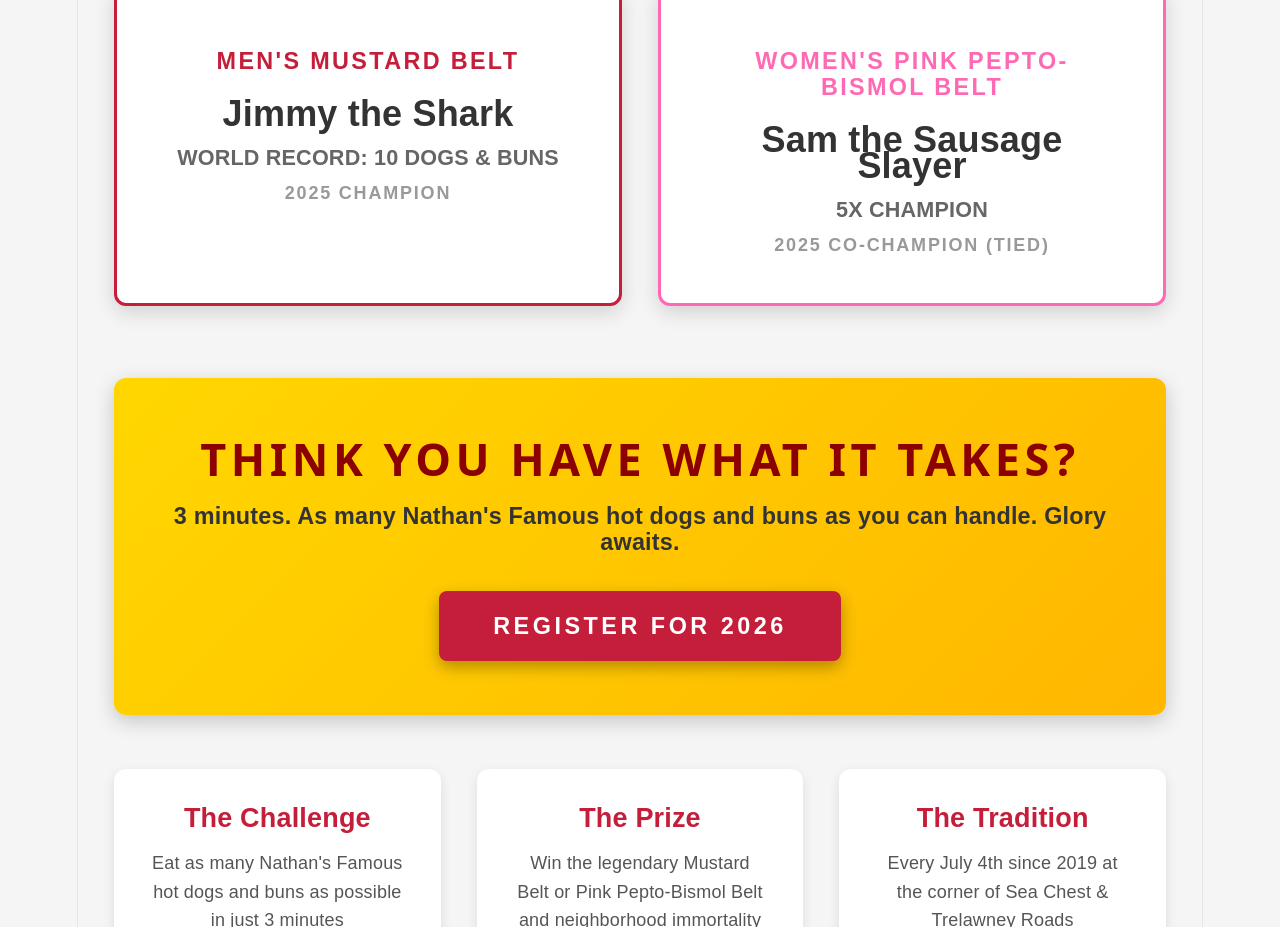
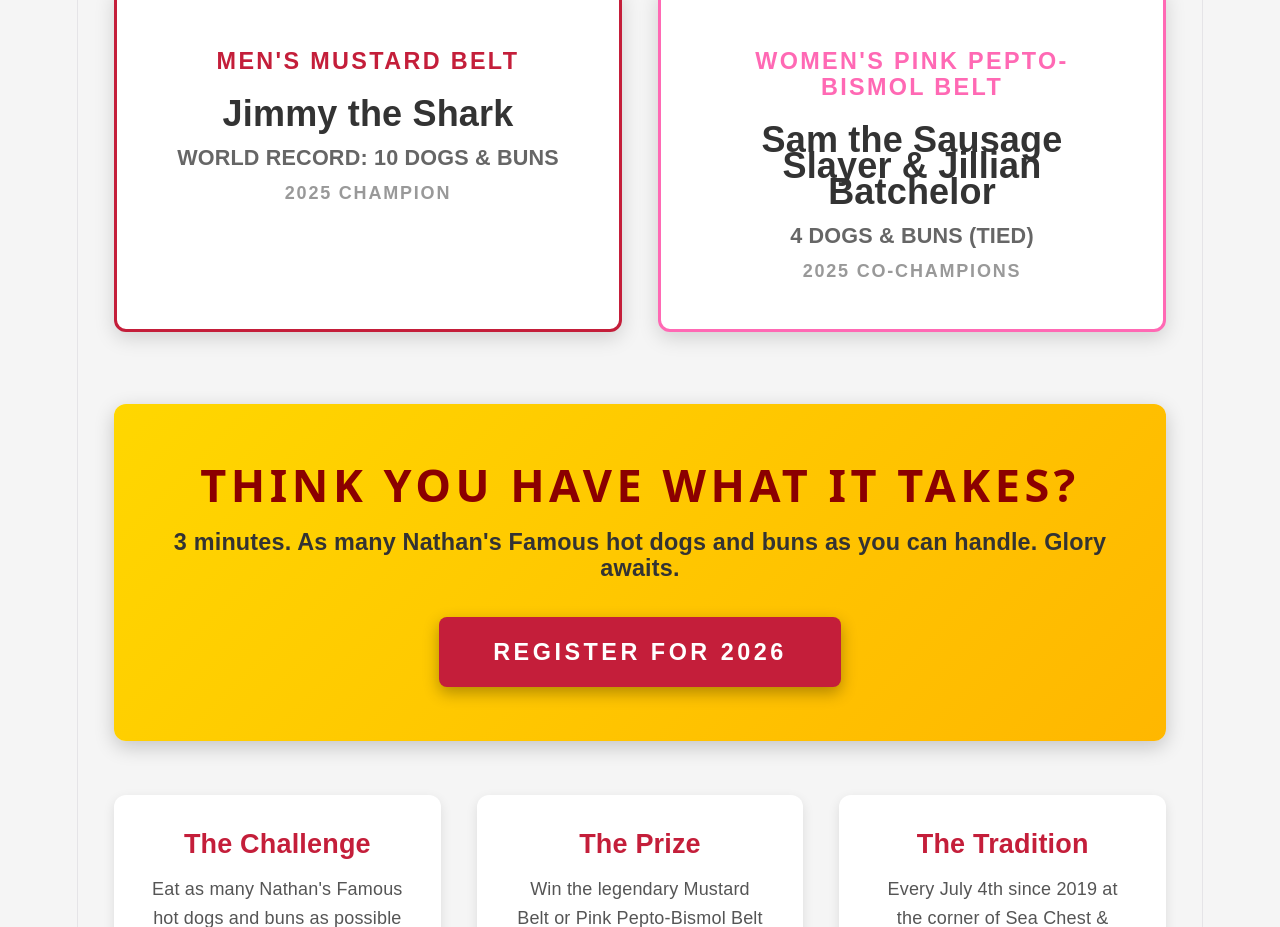
Before and after one commit to swimnerdtim/nathans-nathans, a React (Vite) app: page /nathans-nathans/home in a window 1280 px wide. Shown: the part 1700-2627 px from the top of the page. Built offline with nearby package versions, Linux system fonts and the light colour scheme.

Commit message:
Update home page to show both women's co-champions (Sam & Jillian)

```diff
--- a/src/pages/Home.jsx
+++ b/src/pages/Home.jsx
@@ -99,9 +99,9 @@ function Home() {
           <div className="champion-card womens">
             <div className="belt-icon"></div>
             <h3>WOMEN'S PINK PEPTO-BISMOL BELT</h3>
-            <p className="champion-name">Sam the Sausage Slayer</p>
-            <p className="champion-stat">5X CHAMPION</p>
-            <p className="champion-year">2025 CO-CHAMPION (TIED)</p>
+            <p className="champion-name">Sam the Sausage Slayer & Jillian Batchelor</p>
+            <p className="champion-stat">4 DOGS & BUNS (TIED)</p>
+            <p className="champion-year">2025 CO-CHAMPIONS</p>
           </div>
         </div>
       </div>
```
